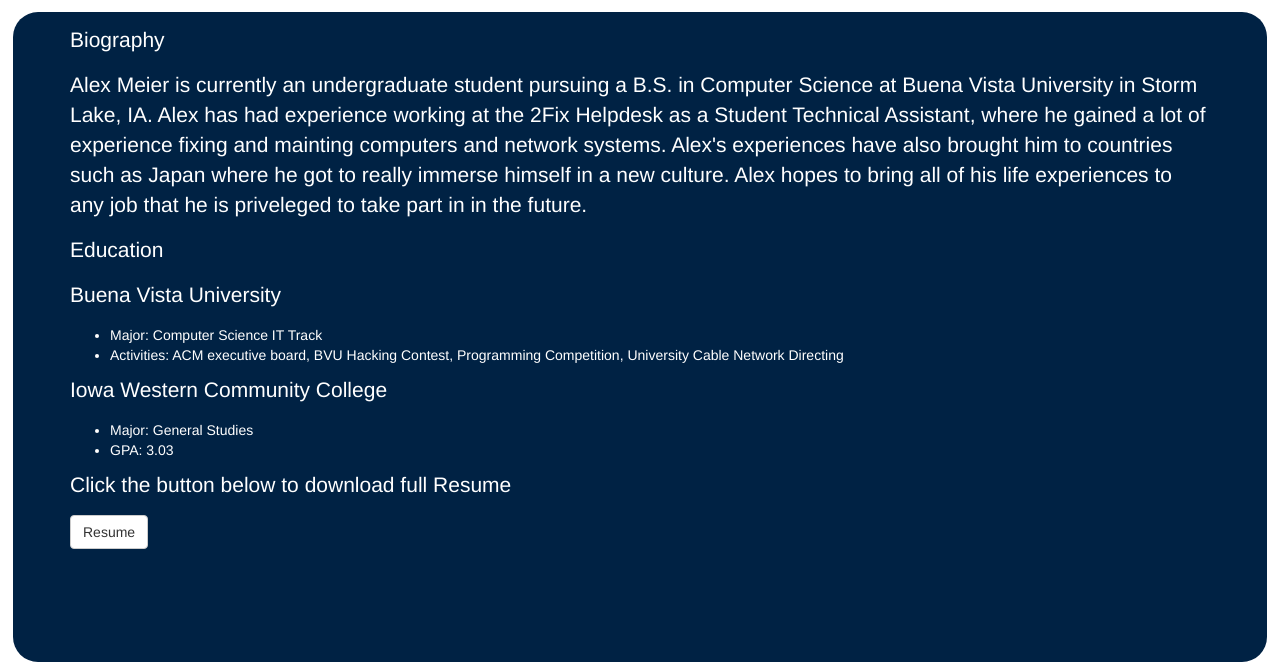
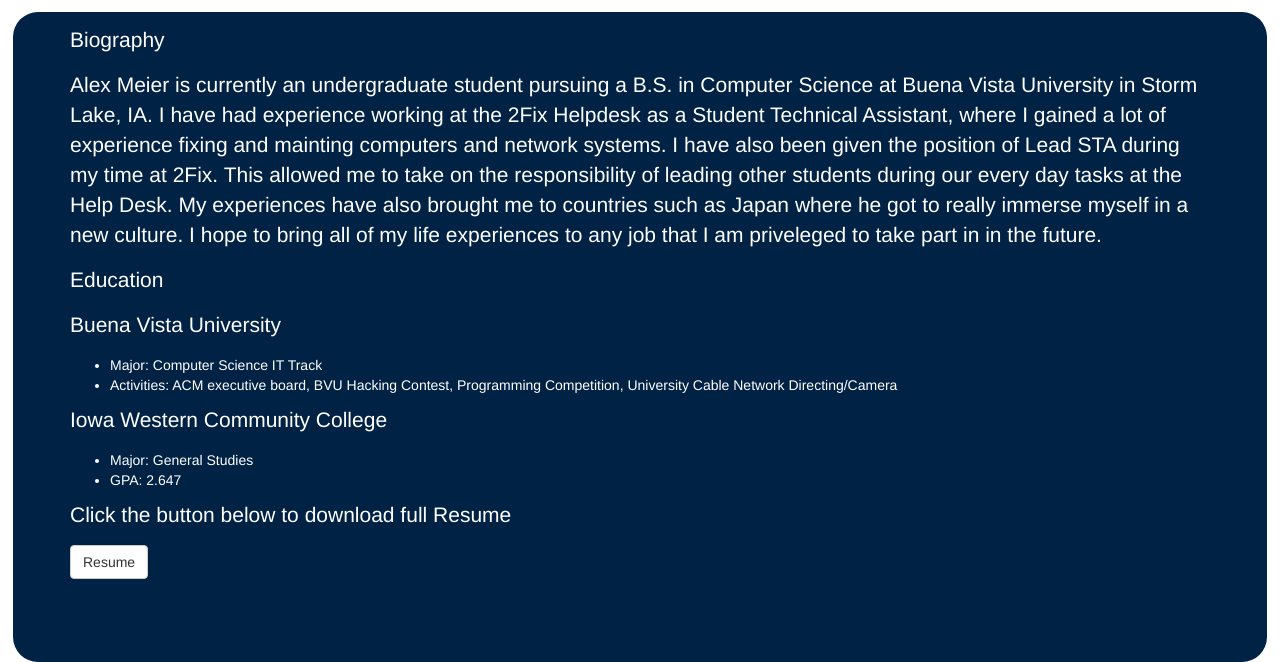
Before and after one commit to alexmeier74/alexmeier74.github.io, a plain HTML site: page about.html in a window 1280 px wide. Shown: the part 186-848 px from the top of the page. Drawn offline with nearby package versions, Linux system fonts and the light colour scheme.

Commit message:
Updated Contact and About pages

```diff
--- a/about.html
+++ b/about.html
@@ -48,17 +48,17 @@
 	<div class="jumbotron" id="content">
 		<div class="container">
     		<p class="text">Biography</p>
-    		<p class="text">Alex Meier is currently an undergraduate student pursuing a B.S. in Computer Science at Buena Vista University in Storm Lake, IA. Alex has had experience working at the 2Fix Helpdesk as a Student Technical Assistant, where he gained a lot of experience fixing and mainting computers and network systems. Alex's experiences have also brought him to countries such as Japan where he got to really immerse himself in a new culture. Alex hopes to bring all of his life experiences to any job that he is priveleged to take part in in the future.</p>
+    		<p class="text">Alex Meier is currently an undergraduate student pursuing a B.S. in Computer Science at Buena Vista University in Storm Lake, IA. I have had experience working at the 2Fix Helpdesk as a Student Technical Assistant, where I gained a lot of experience fixing and mainting computers and network systems. I have also been given the position of Lead STA during my time at 2Fix. This allowed me to take on the responsibility of leading other students during our every day tasks at the Help Desk. My experiences have also brought me to countries such as Japan where he got to really immerse myself in a new culture. I hope to bring all of my life experiences to any job that I am priveleged to take part in in the future.</p>
     		<p class="text">Education</p>
     		<p class="text">Buena Vista University</p>
     		<ul class="text">
     			<li>Major: Computer Science IT Track</li>
-    			<li>Activities: ACM executive board, BVU Hacking Contest, Programming Competition, University Cable Network Directing</li>
+    			<li>Activities: ACM executive board, BVU Hacking Contest, Programming Competition, University Cable Network Directing/Camera</li>
     		</ul>
     		<p class="text">Iowa Western Community College</p>
     		<ul class="text">
     			<li>Major: General Studies</li>
-    			<li>GPA: 3.03</li>
+    			<li>GPA: 2.647</li>
     		</ul>
     		<p class="text">Click the button below to download full Resume</p>
 			<button class="btn btn-default" id="Resume" value="Open Window" onClick="window.open('Resume.pdf')">Resume</button>
```
Also changed, not shown: contact.html (+2 -2 lines).
